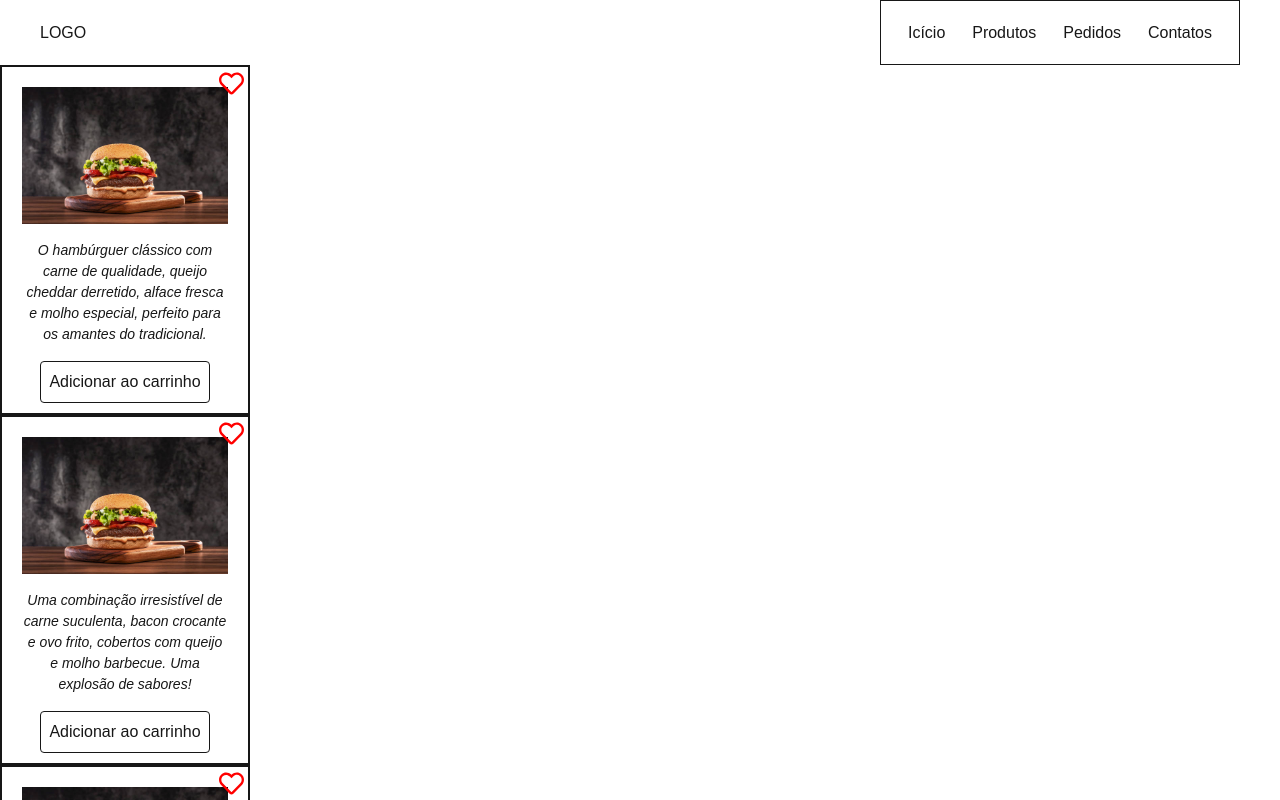
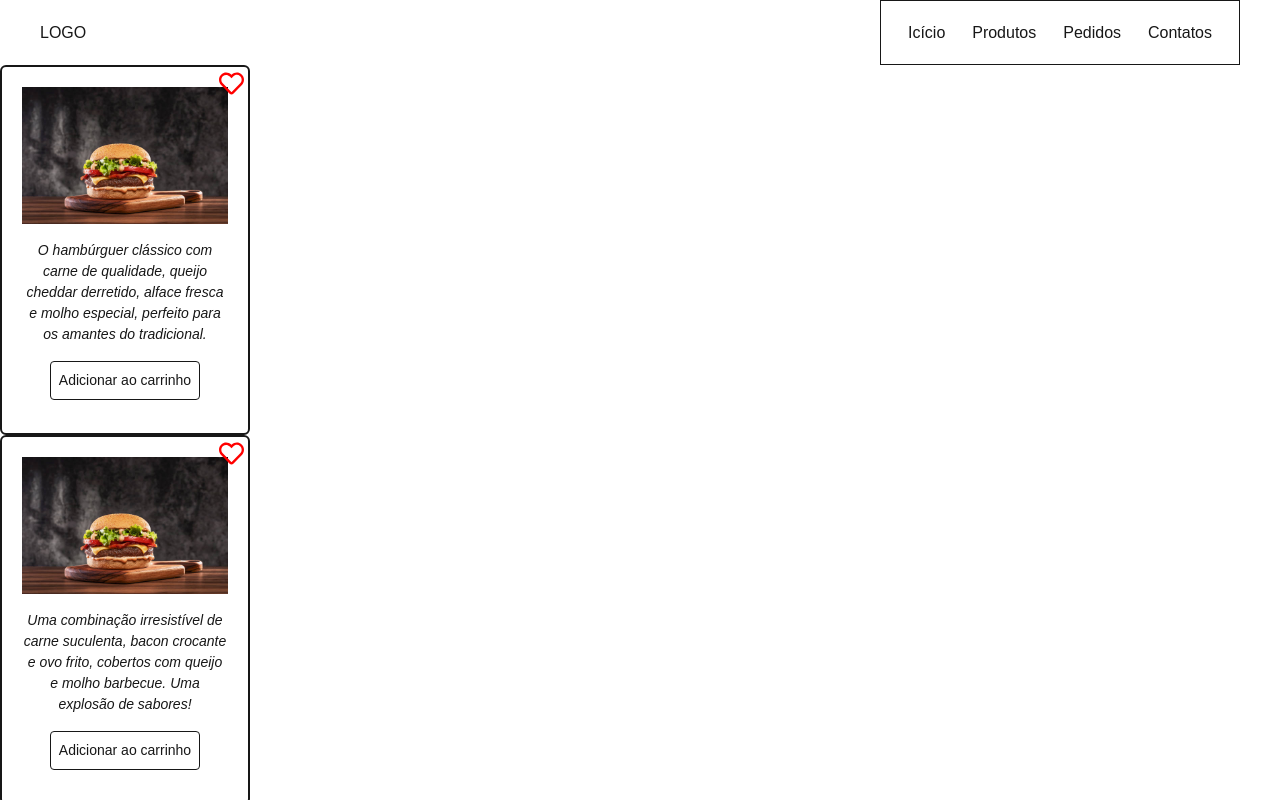
Before and after one commit to dev-brunosantos/Restaurante-front, a Next.js app: page / in a window 1280 px wide. Shown: the top 800 px of the page. Built offline with nearby package versions, Linux system fonts and the light colour scheme.

Commit message:
Melhorando o componente

```diff
--- a/src/components/cards/CardProduto.tsx
+++ b/src/components/cards/CardProduto.tsx
@@ -1,11 +1,10 @@
 "use client"
 
-import { ReactNode, useState } from "react";
+import { useState } from "react";
 import Image, { StaticImageData } from "next/image";
 import { FaRegHeart, FaHeart  } from 'react-icons/fa';
 
 interface CardProdutoProps {
-    // imagem: string;
     imagem: StaticImageData;
     altImagem: string;
     descricao: string;
@@ -25,7 +24,7 @@ export const CardProduto = ({ imagem, altImagem, descricao }: CardProdutoProps)
 
     return (
         <div className="
-          w-[250px] h-[350px] p-5 border-2 flex-col items-center justify-evenly relative
+          w-[250px] h-[370px] p-5 border-2 rounded-md flex-col items-center justify-evenly relative
         ">
 
             <button className='absolute top-1 right-1' onClick={addAosFavoritos}>
@@ -49,7 +48,7 @@ export const CardProduto = ({ imagem, altImagem, descricao }: CardProdutoProps)
                 </div>
 
                 <div className='w-full flex items-center justify-center'>
-                    <button className='border p-2 rounded-sm'>
+                    <button className='border p-2 rounded-sm text-[14px] cursor-pointer'>
                         Adicionar ao carrinho
                     </button>
                 </div>
```
